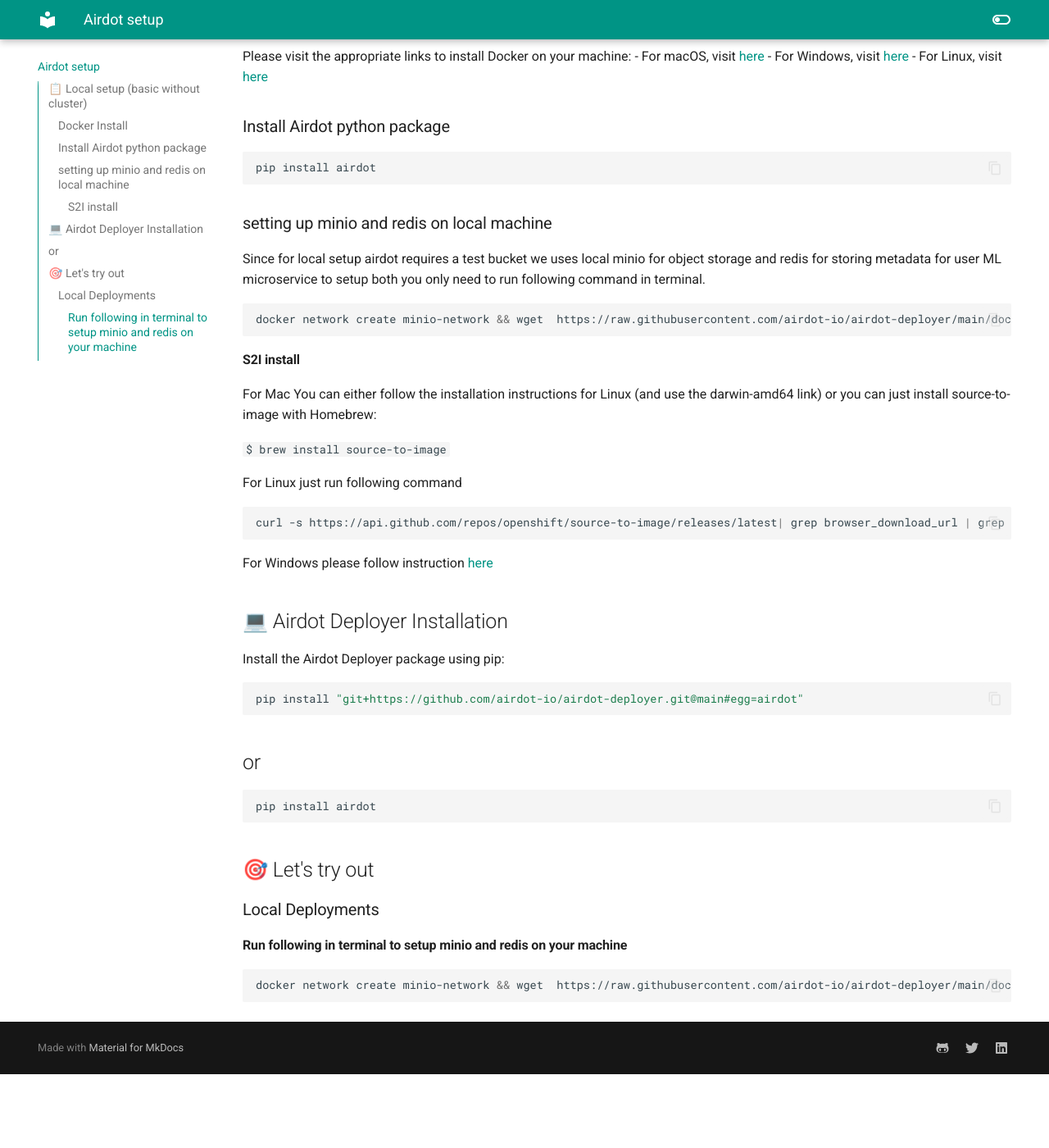
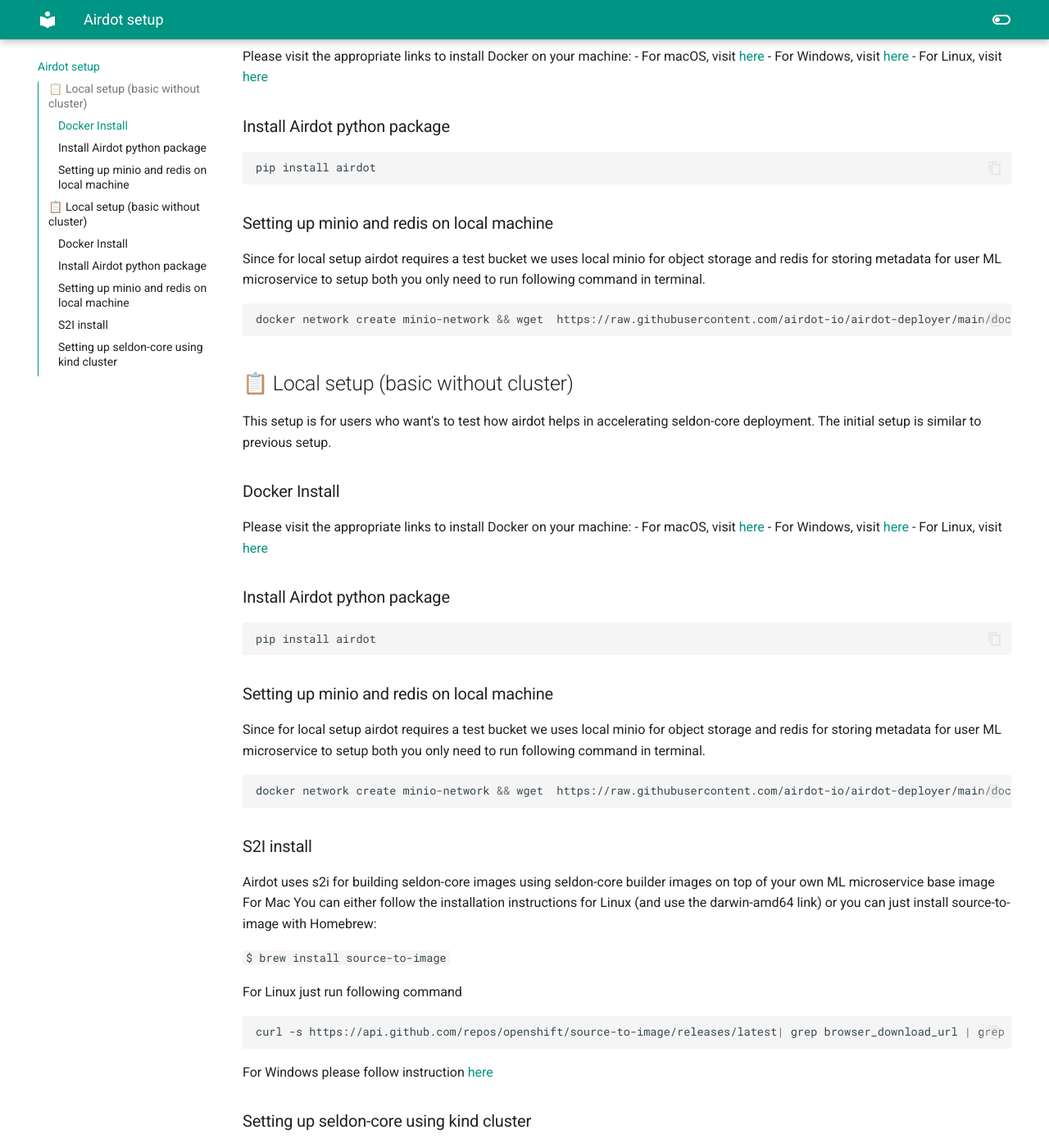
Before and after one commit to siftly-ai/airdot-deployer, an MkDocs documentation site: the page built from docs/getting_started.md, in a window 1280 px wide and 1400 px high, scrolled down 493 px. Shown: the whole window at 82% size. Built offline with MkDocs 1.6.1 and Material for MkDocs 9.7.7, drawn with Linux system fonts in a browser that asks for light colours; before the commit the page ends 1803 px from its top, so only the background shows below that; some of the changed text lies outside the part shown.

Commit message:
added getting started

````diff
--- a/docs/getting_started.md
+++ b/docs/getting_started.md
@@ -20,7 +20,7 @@
 pip install airdot
 ```
 
-### setting up minio and redis on local machine
+### Setting up minio and redis on local machine
 
 Since for local setup airdot requires a test bucket we uses local minio for object storage and redis for storing metadata for user ML microservice to setup both you only need to run following command in terminal.
 
@@ -28,7 +28,33 @@
 docker network create minio-network && wget  https://raw.githubusercontent.com/airdot-io/airdot-deployer/main/docker-compose.yaml && docker-compose -p airdot up
 ```
 
-#### S2I install
+## 📋 Local setup (basic without cluster)
+
+This setup is for users who want's to test how airdot helps in accelerating seldon-core deployment. The initial setup is similar to previous setup.
+
+### Docker Install
+Please visit the appropriate links to install Docker on your machine:
+- For macOS, visit [here](https://docs.docker.com/desktop/install/mac-install/)
+- For Windows, visit [here](https://docs.docker.com/desktop/install/windows-install/)
+- For Linux, visit [here](https://docs.docker.com/desktop/install/linux-install/)
+
+### Install Airdot python package
+
+```bash
+pip install airdot
+```
+
+### Setting up minio and redis on local machine
+
+Since for local setup airdot requires a test bucket we uses local minio for object storage and redis for storing metadata for user ML microservice to setup both you only need to run following command in terminal.
+
+```bash
+docker network create minio-network && wget  https://raw.githubusercontent.com/airdot-io/airdot-deployer/main/docker-compose.yaml && docker-compose -p airdot up
+```
+
+### S2I install
+
+Airdot uses s2i for building seldon-core images using seldon-core builder images on top of your own ML microservice base image
 For Mac
 You can either follow the installation instructions for Linux (and use the darwin-amd64 link) or you can just install source-to-image with Homebrew:
 
@@ -39,28 +65,9 @@
 ```bash
 curl -s https://api.github.com/repos/openshift/source-to-image/releases/latest| grep browser_download_url | grep linux-amd64 | cut -d '"' -f 4  | wget -qi -
 ```
+
 For Windows please follow instruction [here](https://github.com/openshift/source-to-image#for-windows)
 
+### Setting up seldon-core using kind cluster
 
-## 💻 Airdot Deployer Installation
-Install the Airdot Deployer package using pip:
-
-```bash
-pip install "git+https://github.com/airdot-io/airdot-deployer.git@main#egg=airdot"
-```
-
-## or
-
-```bash
-pip install airdot
-```
-
-## 🎯 Let's try out
-
-### Local Deployments
-
-#### Run following in terminal to setup minio and redis on your machine
-
-```bash
-docker network create minio-network && wget  https://raw.githubusercontent.com/airdot-io/airdot-deployer/main/docker-compose.yaml && docker-compose -p airdot up
-```
+One of the simple way of setting up seldon-core on local machine is to first setup a local custer using kind and then install seldon-core on top of it. Seldon-core has a very detailed blog of setting up seldon-core using kind please click [here](https://docs.seldon.io/projects/seldon-core/en/latest/install/kind.html)
````
